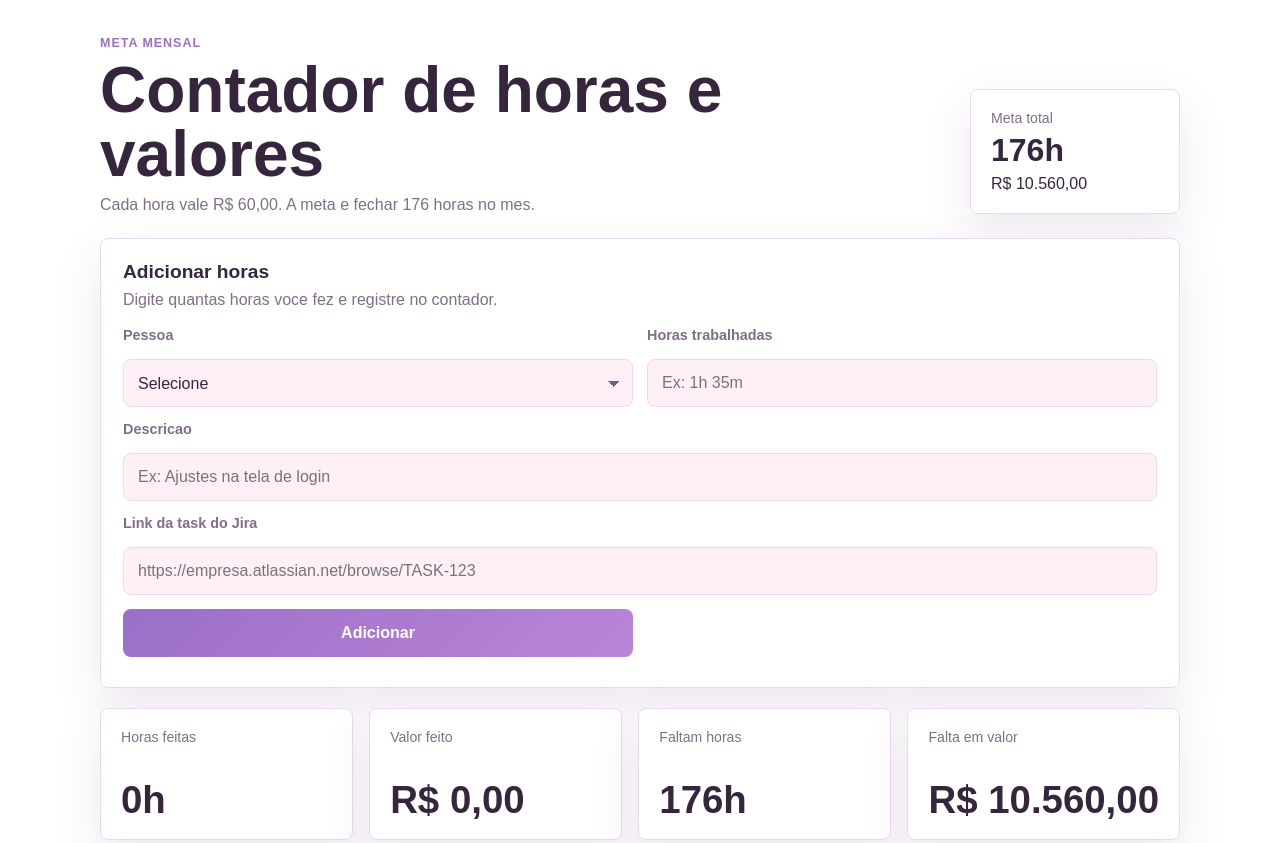
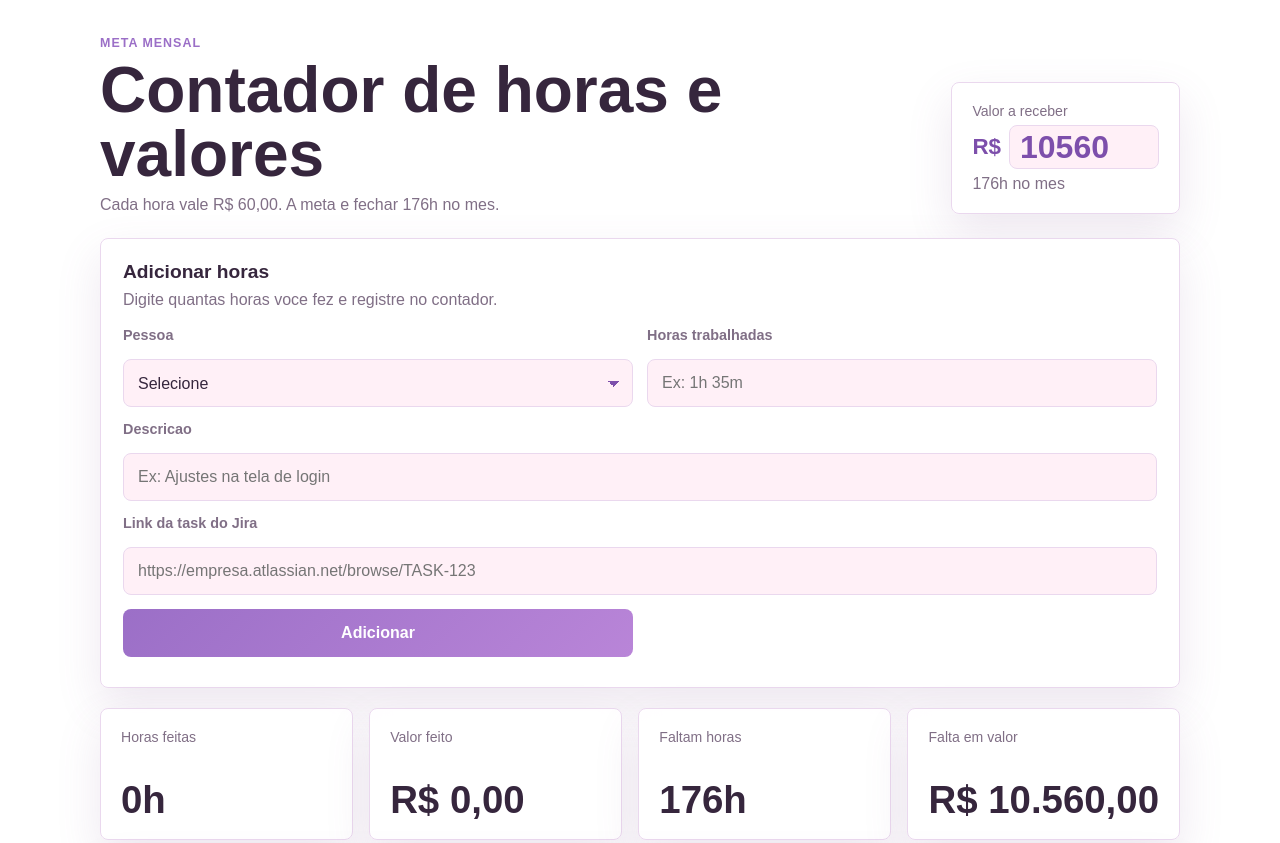
Before and after one commit to jasmineMendesl/calcularHorasTrabalhadas, a website: page index.html in a window 1280 px wide. Shown: the top 843 px of the page. Drawn offline with Linux system fonts and the light colour scheme.

Commit message:
Permite editar valor mensal da meta

```diff
--- a/index.html
+++ b/index.html
@@ -12,13 +12,16 @@
       <div>
         <p class="eyebrow">Meta mensal</p>
         <h1 id="page-title">Contador de horas e valores</h1>
-        <p class="subtitle">Cada hora vale R$ 60,00. A meta e fechar 176 horas no mes.</p>
+        <p id="goal-subtitle" class="subtitle">Cada hora vale R$ 60,00. A meta e fechar 176 horas no mes.</p>
       </div>
 
       <div class="goal-card">
-        <span class="goal-label">Meta total</span>
-        <strong>176h</strong>
-        <span>R$ 10.560,00</span>
+        <label class="goal-label" for="monthly-goal-input">Valor a receber</label>
+        <div class="goal-input-wrap">
+          <span>R$</span>
+          <input id="monthly-goal-input" type="number" min="1" step="1" value="10560" aria-label="Valor mensal a receber">
+        </div>
+        <span id="monthly-goal-hours">176h no mes</span>
       </div>
     </section>
 
--- a/script.js
+++ b/script.js
@@ -1,9 +1,14 @@
 const HOUR_VALUE = 60;
-const GOAL_HOURS = 176;
+const DEFAULT_GOAL_VALUE = 10560;
 const STORAGE_KEY = 'hourCounterEntries';
+const GOAL_VALUE_STORAGE_KEY = 'monthlyGoalValue';
+const LEGACY_GOAL_HOURS_STORAGE_KEY = 'monthlyGoalHours';
 const SPREADSHEET_API_URL = 'https://script.google.com/macros/s/AKfycbxvnESpg2ImihYg3TNDM03vYmcGQV50tNqeK9FHJ297KYlCXNMc_pYgl7dh_eGzM-Mp/exec';
 
 const form = document.querySelector('#hours-form');
+const goalSubtitle = document.querySelector('#goal-subtitle');
+const monthlyGoalInput = document.querySelector('#monthly-goal-input');
+const monthlyGoalHoursText = document.querySelector('#monthly-goal-hours');
 const personInput = document.querySelector('#person-input');
 const hoursInput = document.querySelector('#hours-input');
 const descriptionInput = document.querySelector('#description-input');
@@ -38,6 +43,7 @@ const syncStatus = document.querySelector('#sync-status');
 
 let entries = [];
 let isSyncing = false;
+let monthlyGoalValue = loadMonthlyGoalValue();
 
 const inputError = document.createElement('p');
 inputError.className = 'input-error';
@@ -92,6 +98,26 @@ function loadLocalEntries() {
   } catch {
     return [];
   }
+}
+
+function loadMonthlyGoalValue() {
+  const savedGoalValue = Number(localStorage.getItem(GOAL_VALUE_STORAGE_KEY));
+
+  if (Number.isFinite(savedGoalValue) && savedGoalValue > 0) {
+    return savedGoalValue;
+  }
+
+  const legacyGoalHours = Number(localStorage.getItem(LEGACY_GOAL_HOURS_STORAGE_KEY));
+
+  if (Number.isFinite(legacyGoalHours) && legacyGoalHours > 0) {
+    return legacyGoalHours * HOUR_VALUE;
+  }
+
+  return DEFAULT_GOAL_VALUE;
+}
+
+function saveMonthlyGoalValue() {
+  localStorage.setItem(GOAL_VALUE_STORAGE_KEY, String(monthlyGoalValue));
 }
 
 function saveLocalEntries() {
@@ -436,9 +462,12 @@ function render() {
   const jasmineHours = getTotalHoursByPerson('Jasmine');
   const pedroHours = getTotalHoursByPerson('Pedro');
   const totalEarned = totalHours * HOUR_VALUE;
-  const missingHours = Math.max(GOAL_HOURS - totalHours, 0);
+  const monthlyGoalHours = monthlyGoalValue / HOUR_VALUE;
+  const missingHours = Math.max(monthlyGoalHours - totalHours, 0);
   const missingValue = missingHours * HOUR_VALUE;
-  const percent = Math.min((totalHours / GOAL_HOURS) * 100, 100);
+  const percent = monthlyGoalHours > 0
+    ? Math.min((totalHours / monthlyGoalHours) * 100, 100)
+    : 0;
   const remainingDays = getRemainingDaysInMonth(today);
   const hoursPerBusinessDay = remainingDays.businessDays > 0
     ? missingHours / remainingDays.businessDays
@@ -448,7 +477,7 @@ function render() {
     : 0;
   const isBusinessDay = today.getDay() !== 0 && today.getDay() !== 6;
   const missingHoursAtStartOfDay = Math.max(
-    GOAL_HOURS - (totalHours - todayHours),
+    monthlyGoalHours - (totalHours - todayHours),
     0
   );
   const dailyGoal = isBusinessDay && remainingDays.businessDays > 0
@@ -459,6 +488,9 @@ function render() {
     ? Math.min((todayHours / dailyGoal) * 100, 100)
     : 0;
 
+  goalSubtitle.textContent = `Cada hora vale ${formatCurrency(HOUR_VALUE)}. A meta e fechar ${formatHours(monthlyGoalHours)} no mes.`;
+  monthlyGoalInput.value = String(monthlyGoalValue);
+  monthlyGoalHoursText.textContent = `${formatHours(monthlyGoalHours)} no mes`;
   workedHours.textContent = formatHours(totalHours);
   earnedValue.textContent = formatCurrency(totalEarned);
   jasmineTotal.textContent = formatHours(jasmineHours);
@@ -504,10 +536,10 @@ function render() {
     dailyStatusMessage.textContent = `Faltam ${formatHours(dailyMissing)} para concluir a meta de hoje.`;
   }
 
-  if (totalHours >= GOAL_HOURS) {
+  if (totalHours >= monthlyGoalHours) {
     statusMessage.textContent = 'Meta batida. Tudo que entrar agora e acima da meta.';
   } else if (totalHours > 0) {
-    statusMessage.textContent = `Faltam ${formatHours(missingHours)} para fechar ${formatCurrency(GOAL_HOURS * HOUR_VALUE)}.`;
+    statusMessage.textContent = `Faltam ${formatHours(missingHours)} para fechar ${formatCurrency(monthlyGoalValue)}.`;
   } else {
     statusMessage.textContent = 'Voce ainda nao adicionou horas.';
   }
@@ -573,6 +605,19 @@ form.addEventListener('submit', async (event) => {
   }
 });
 
+monthlyGoalInput.addEventListener('input', () => {
+  const goalValue = Number(monthlyGoalInput.value);
+
+  if (!Number.isFinite(goalValue) || goalValue <= 0) {
+    monthlyGoalInput.value = String(monthlyGoalValue);
+    return;
+  }
+
+  monthlyGoalValue = goalValue;
+  saveMonthlyGoalValue();
+  render();
+});
+
 clearButton.addEventListener('click', async () => {
   const shouldClear = confirm('Quer zerar todos os lancamentos?');
 
--- a/style.css
+++ b/style.css
@@ -103,8 +103,29 @@ h2 {
   font-size: 0.88rem;
 }
 
-.goal-card strong {
+.goal-input-wrap {
+  display: flex;
+  align-items: center;
+  gap: 8px;
+}
+
+.goal-input-wrap input {
+  width: 150px;
+  min-height: 44px;
+  padding: 0 10px;
+  color: var(--primary-dark);
   font-size: 2rem;
+  font-weight: 700;
+}
+
+.goal-input-wrap span {
+  color: var(--primary-dark);
+  font-size: 1.4rem;
+  font-weight: 700;
+}
+
+#monthly-goal-hours {
+  color: var(--muted);
 }
 
 .panel {
```
